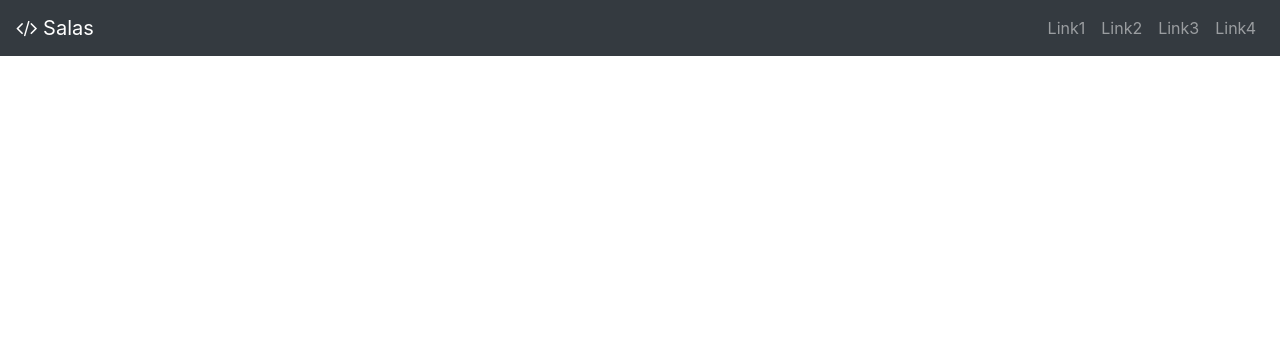
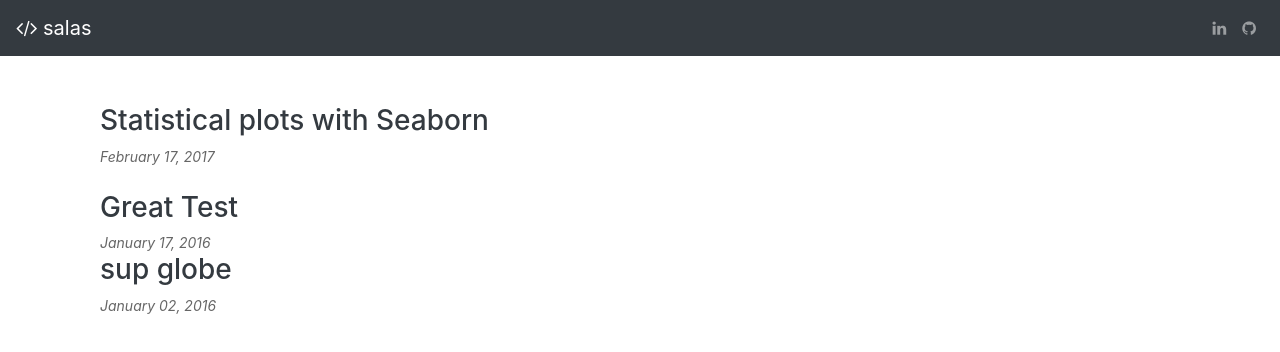
Before and after one commit to franksalas/salasdev, a website: page src/index.html in a window 1280 px wide. Drawn offline with Linux system fonts and the light colour scheme.

Commit message:
edit some stuff

```diff
--- a/src/index.html
+++ b/src/index.html
@@ -10,14 +10,15 @@
     <link rel="stylesheet" href="/css/font-awesome.min.css">
     <link rel="stylesheet" href="/css/bootstrap.css">
     <link rel="stylesheet" href="/css/styles.css">
+    <link rel="stylesheet" href="/css/pygment.css">
 </head>
 
 <body>
     <!-- navbar -->
 <nav class="navbar navbar-expand-md navbar-dark bg-dark sticky-top">
   <!-- logo -->
-        <span class="navbar-brand">
-            <i class="fa fa-code "></i> Salas</span>
+  <a class="navbar-brand" href="/">
+        <i class="fa fa-code "></i> salas</a>
   <!-- logo -->
   <!-- hambrg -->
   <button class="navbar-toggler" data-toggle="collapse" data-target="#collapse_target">
@@ -26,30 +27,49 @@
   <!-- hambrg -->
 
   <!-- links -->
+
   <div class="collapse navbar-collapse" id="collapse_target">
+
     <ul class="navbar-nav ml-auto">
       <li class="nav-item">
-                    <a class="nav-link" href="#">Link1</a>
+        <a class="nav-link" href="https://www.linkedin.com/in/frank-salas/"><i class="fa fa-linkedin"></i></a>
       </li>
       <li class="nav-item">
-                    <a class="nav-link" href="#">Link2</a>
+        <a class="nav-link" href="http://github.com/franksalas"><i class="fa fa-github"></i></a>
       </li>
-                <li class="nav-item">
-                    <a class="nav-link" href="#">Link3</a>
-                </li>
-                <li class="nav-item">
-                    <a class="nav-link" href="#">Link4</a>
-                </li>
+
     </ul>
   </div>
   <!-- links -->
-    </nav>
-    <!-- navbar -->
+</nav>    <!-- navbar -->
+<!-- <p>blog STARTS here</p> -->
+    <!-- blogsection -->
+    <div class="container">
+<!--
+<h1>inside index</h1> -->
+<div class=" container mt-5 ">
+<div class="mb-4">
+  <h3><a href="/statistical-plots-with-seaborn/">Statistical plots with Seaborn</a></h3>
+      <div class="date" >February 17, 2017</div>
+</div>
+
+<div class="mb-4">
+  <h3><a href="/great-test.html">Great Test</a></h3>
+      <div class="date" >January 17, 2016</date>
+</div>
+
+<div class="mb-4">
+  <h3><a href="/sup-globe/">sup globe</a></h3>
+      <div class="date" >January 02, 2016</date>
+</div>
+
+</div>
+    </div>
+
 
     <!-- blogsection -->
 
-
-    <!-- blogsection -->
+<!-- <p>blog END here</p> -->
 
     <script src="/js/jquery.min.js"></script>
     <script src="/js/popper.min.js"></script>
--- a/src/scss/styles.scss
+++ b/src/scss/styles.scss
@@ -10,8 +10,8 @@
 @import url('https://fonts.googleapis.com/css?family=Source+Code+Pro');
 pre {
 font-family: 'Source Code Pro', monospace;
-    display: block;
-    font-size: 1em;
+    //display: block;
+    font-size: 1.0em;
 }
 
 .tag{
@@ -50,3 +50,10 @@ text-decoration: none;
  div.prompt.output_prompt{
      display: none;
  }
+
+.date{
+  font-style: italic;
+  color: #666;
+  font-size: 14px;
+  margin-top: 3px;
+}
```
Also changed, not shown: src/great-test.html (added, +88 -0 lines), templates/article.html (+1 -1 lines), templates/base.html (+1 -1 lines), templates/index.html (+1 -1 lines), src/css/pygment.css (added), src/css/styles.css, src/scss/pygment.scss (renamed from src/scss/pygment.css), static/css/pygment.css (added), static/css/styles.css. Lines whose indentation alone changed are shown as unchanged.
